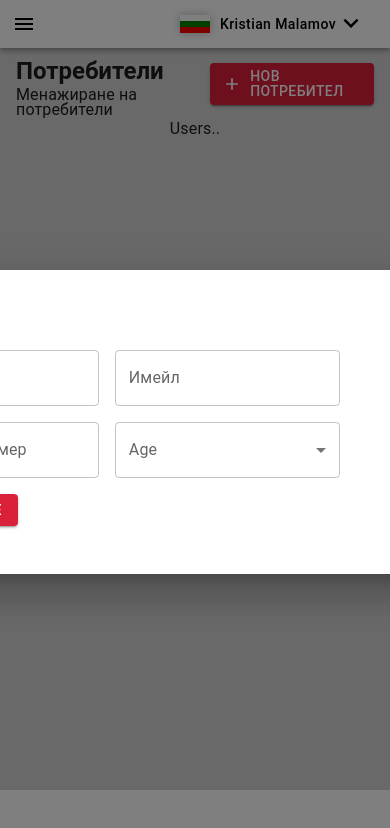
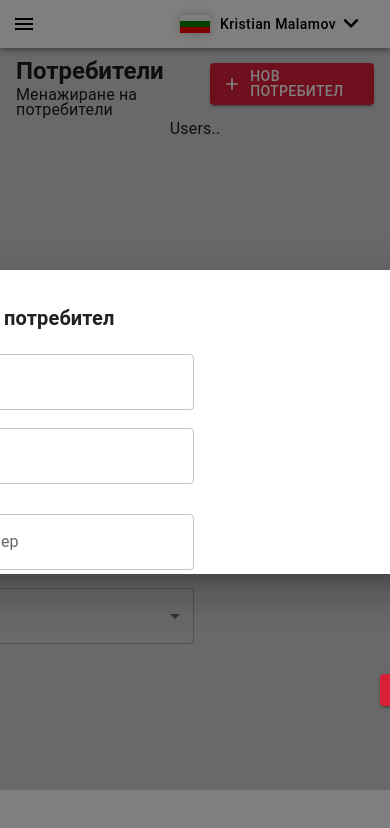
Before and after one commit to HristoYonkov/MUI-Playground, a React (Vite) app: page /users in a window 390 px wide. Both pictures are taken after a click on the button "НОВ ПОТРЕБИТЕЛ". Shown: the top 828 px of the page. Built offline with nearby package versions, Linux system fonts and the light colour scheme.

Commit message:
fix css for mobile devices

```diff
--- a/src/components/partials/NewUserForm/NewUserForm.tsx
+++ b/src/components/partials/NewUserForm/NewUserForm.tsx
@@ -2,18 +2,19 @@ import * as React from 'react';
 import Box from '@mui/material/Box';
 import TextField from '@mui/material/TextField';
 import FormControl from '@mui/material/FormControl';
-import { InputLabel, MenuItem } from '@mui/material';
+import { Button, InputLabel, MenuItem, Typography } from '@mui/material';
 import Select, { SelectChangeEvent } from '@mui/material/Select';
 import MyButton from '../MyButton/MyButton';
 import AddIcon from '@mui/icons-material/Add';
+import CancelOutlinedIcon from '@mui/icons-material/CancelOutlined';
 
 interface NewUserFormProps {
     // title: string;
     // icon?: React.ReactNode;
-    // buttonFn: Function;
+    handleClose: Function;
 }
 
-const NewUserForm: React.FC<NewUserFormProps> = ({}) => {
+const NewUserForm: React.FC<NewUserFormProps> = ({ handleClose }) => {
     const [age, setAge] = React.useState('');
 
     const handleChange = (event: SelectChangeEvent) => {
@@ -22,19 +23,30 @@ const NewUserForm: React.FC<NewUserFormProps> = ({}) => {
     return (
         <Box
             component='form'
-            sx={{
-                '& > :not(style)': { m: 1, width: '25ch' },
-            }}
+            sx={
+                {
+                    display: 'flex',
+                    flexDirection: 'column'
+                }
+            }
             noValidate
             autoComplete='off'
         >
-            <Box>
-                Title - Button
+            <Box sx={{ display: 'flex', justifyContent: 'space-between', alignItems: 'center', marginBottom: '20px' }}>
+                <Typography variant='h6' fontWeight={600}>
+                    Създаване на потребител
+                </Typography>
+                <Button variant='text' onClick={() => handleClose()}>
+                    <CancelOutlinedIcon sx={{ color: 'black', width: '20px', height: '20px' }} />
+                </Button>
             </Box>
-            <TextField id='outlined-basic' label='Име' variant='outlined' />
-            <TextField id='outlined-basic' label='Имейл' variant='outlined' />
-            <TextField id='outlined-basic' label='Телефонен Номер' variant='outlined' />
-            <FormControl fullWidth>
+            <Box sx={{ display: 'flex', flexDirection: {lg: 'row', xs: 'column'}, gap: '18px', marginBottom: '30px' }}>
+                <TextField id='outlined-basic' label='Име' variant='outlined' sx={{width: '328px'}} />
+                <TextField id='outlined-basic' label='Имейл' variant='outlined' sx={{width: '328px'}} />
+            </Box>
+            <Box sx={{ display: 'flex', flexDirection: {lg: 'row', xs: 'column'}, gap: '18px', marginBottom: '30px' }}>
+                <TextField id='outlined-basic' label='Телефонен Номер' variant='outlined' sx={{width: '328px'}} />
+                <FormControl sx={{width: '328px'}}>
                     <InputLabel id='demo-simple-select-label'>Age</InputLabel>
                     <Select
                         labelId='demo-simple-select-label'
@@ -48,7 +60,9 @@ const NewUserForm: React.FC<NewUserFormProps> = ({}) => {
                         <MenuItem value={30}>Thirty</MenuItem>
                     </Select>
                 </FormControl>
-            <Box>
+            </Box>
+            <Box sx={{display: 'flex', justifyContent: 'space-between'}}>
+                <div></div>
                 <MyButton title='Създаване' icon={<AddIcon />} buttonFn={() => {}} />
             </Box>
         </Box>
```
Lines whose indentation alone changed are shown as unchanged.
